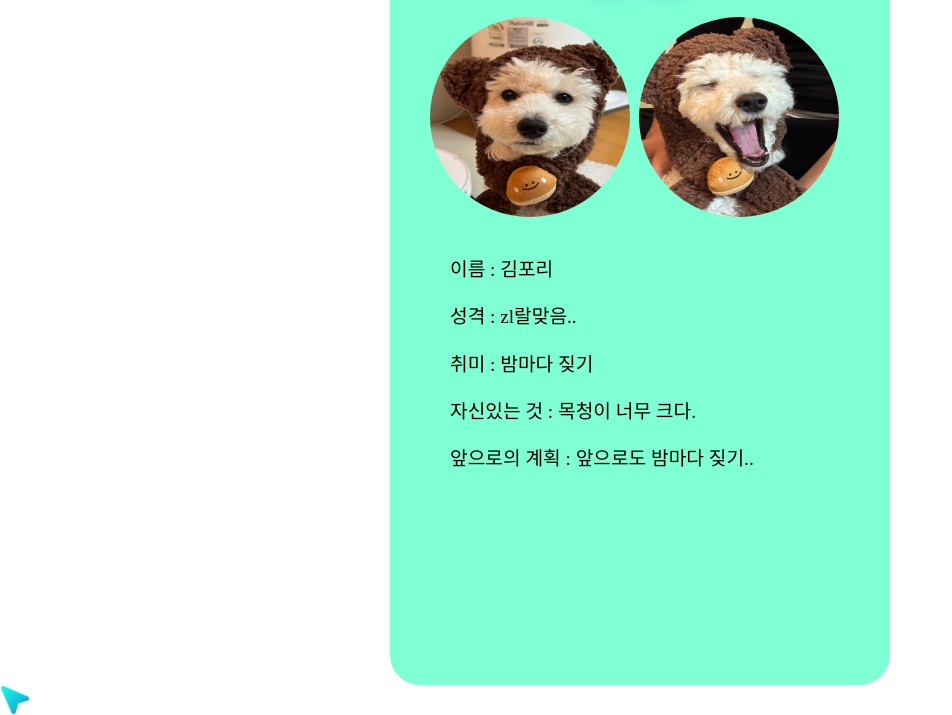
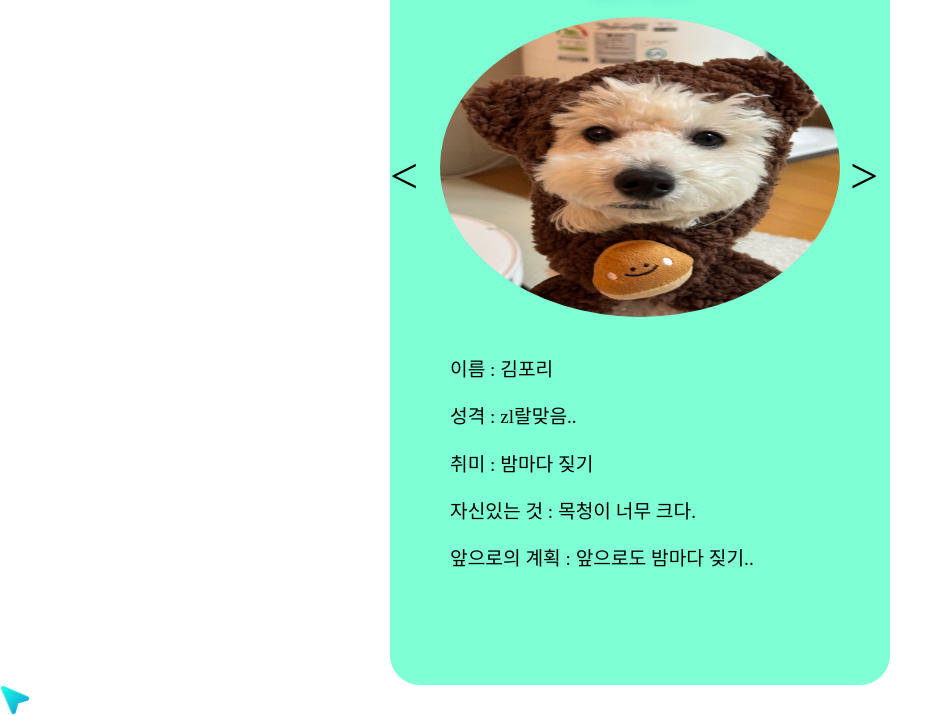
Before and after one commit to nas7062/Intro, a plain HTML site: page share.html in a window 1280 px wide. Shown: the part 115-830 px from the top of the page, without its empty margins (0-952 px from the left). Drawn offline with Linux system fonts and the light colour scheme; a web font is replaced by a local one.

Commit message:
슬라이더 기능 추가

```diff
--- a/index.js
+++ b/index.js
@@ -1,33 +1,56 @@
-document.addEventListener('DOMContentLoaded', () => {
-  const modal = document.querySelector('.modal');
-  const modalPopups = document.querySelectorAll('.modal_popup');
+document.addEventListener("DOMContentLoaded", () => {
+  const modal = document.querySelector(".modal");
+  const modalPopups = document.querySelectorAll(".modal_popup");
 
-  document.addEventListener('click', (event) => {
-    if (event.target.classList.contains('modal_btn')) {
+  document.addEventListener("click", (event) => {
+    if (event.target.classList.contains("modal_btn")) {
       const targetModal = event.target.dataset.modal;
       console.dir(targetModal);
-      modal.style.display = 'block';
-      document.querySelector(`.modal_popup.${targetModal}`).style.display = 'block';
+      modal.style.display = "block";
+      document.querySelector(`.modal_popup.${targetModal}`).style.display =
+        "block";
     }
   });
 
-  document.addEventListener('click', (event) => {
-    if (event.target.classList.contains('close_btn')) {
-      modal.style.display = 'none';
-      modalPopups.forEach((popup) => (popup.style.display = 'none'));
+  document.addEventListener("click", (event) => {
+    if (event.target.classList.contains("close_btn")) {
+      modal.style.display = "none";
+      modalPopups.forEach((popup) => (popup.style.display = "none"));
     }
   });
 
-  modal.addEventListener('click', (event) => {
+  modal.addEventListener("click", (event) => {
     if (event.target === modal) {
-      modal.style.display = 'none';
-      modalPopups.forEach((popup) => (popup.style.display = 'none'));
+      modal.style.display = "none";
+      modalPopups.forEach((popup) => (popup.style.display = "none"));
     }
   });
 });
-const cursor = document.getElementById('customCursor');
+const cursor = document.getElementById("customCursor");
 
-document.addEventListener('mousemove', (e) => {
+document.addEventListener("mousemove", (e) => {
   cursor.style.left = `${e.pageX}px`;
   cursor.style.top = `${e.pageY}px`;
 });
+
+const sliderWrap = document.querySelector("#slider-wrap");
+const sliderContainer = document.querySelector("#slider-items");
+const slidesCount = document.querySelectorAll(".slide").length;
+let currentIdx = 1;
+function movingSlider(index) {
+  sliderContainer.style.transition = "transform 0.5s ease";
+  sliderContainer.style.transform = `translateX(-${400 * index}px)`;
+  console.log("moving");
+}
+
+document.addEventListener("click", (e) => {
+  let index = currentIdx;
+  e.preventDefault();
+  if (e.target.classList.contains("left")) {
+    currentIdx = currentIdx - 1 >= 0 ? currentIdx - 1 : slidesCount - 1;
+  } else if (e.target.classList.contains("right")) {
+    currentIdx = currentIdx + 1 >= slidesCount ? 0 : currentIdx + 1;
+  }
+  console.log(currentIdx);
+  movingSlider(index);
+});
--- a/share.html
+++ b/share.html
@@ -10,7 +10,7 @@
     ></script>
     <link rel="stylesheet" href="./style.css" />
     <style>
-      @import url('https://fonts.googleapis.com/css2?family=Yeon+Sung&display=swap');
+      @import url("https://fonts.googleapis.com/css2?family=Yeon+Sung&display=swap");
     </style>
   </head>
   <body>
@@ -18,10 +18,17 @@
       <header id="share-header">
         <button id="back" onclick="location.href='menu.html'">&lt;</button>
         <h2>공유 해요!</h2>
-        <figure id="share-img">
-          <img src="./pory.jpg" alt="내 이미지" />
-          <img src="./pory2.jpg" alt="내 이미지" />
-        </figure>
+        <span class="left">&lt;</span>
+        <span class="right">&gt;</span>
+        <div id="slider-wrap">
+          <div id="slider-items">
+            <img src="./pory.jpg" alt="내 이미지" class="slide" />
+            <img src="./pory2.jpg" alt="내 이미지" class="slide" />
+            <img src="./pory.jpg" alt="내 이미지" class="slide" />
+            <img src="./pory2.jpg" alt="내 이미지" class="slide" />
+          </div>
+        </div>
+
       </header>
       <main id="share-main">
         <section>
--- a/style.css
+++ b/style.css
@@ -60,7 +60,7 @@ body {
   margin-top: 200px;
 }
 
-#index-main>button {
+#index-main > button {
   background-color: rgba(108, 238, 16, 0.389);
   border: 3px solid rgb(9, 220, 69);
   padding: 15px 30px;
@@ -82,7 +82,7 @@ body {
   border: 0;
   background-color: rgba(108, 238, 16, 0.389);
   border-radius: 50%;
-    font-size: 2.0rem;
+  font-size: 2rem;
   margin: 5px;
   padding: 5px 15px;
   color: white;
@@ -95,7 +95,7 @@ body {
   box-shadow: 0px 0px 0px 0px #007144;
 }
 
-#menu-header>h1,
+#menu-header > h1,
 h2 {
   text-align: center;
   color: white;
@@ -119,7 +119,7 @@ h2 {
   margin-top: 0;
 }
 
-#section-container>section {
+#section-container > section {
   width: 45%;
   height: 45%;
   background-color: rgba(200, 255, 246, 0.875);
@@ -131,7 +131,7 @@ h2 {
   box-shadow: 0px 5px 0px 0px #007144;
 }
 
-#section-container>section:hover {
+#section-container > section:hover {
   background-color: chartreuse;
 }
 
@@ -162,7 +162,7 @@ figcaption {
   top: -50px;
 }
 
-#intro-main>section {
+#intro-main > section {
   margin-left: 30px;
   font-size: 1.2rem;
   font-weight: 800;
@@ -226,7 +226,7 @@ figcaption {
   border-radius: 30%;
 }
 
-#hobby-main>section {
+#hobby-main > section {
   margin-left: 30px;
   font-size: 1.3rem;
   font-weight: 800;
@@ -237,7 +237,7 @@ figcaption {
   height: 150px;
 }
 
-#music-main>section {
+#music-main > section {
   margin-left: 30px;
   font-size: 1.3rem;
   font-weight: 800;
@@ -252,7 +252,7 @@ figcaption {
 }
 
 #share-header {
-    height: 350px;
+  height: 450px;
 }
 
 #share-header h2 {
@@ -260,8 +260,47 @@ figcaption {
   text-align: center;
 }
 
-#share-main>section {
+#share-main > section {
   margin-left: 60px;
   font-size: 1.2rem;
   font-weight: 800;
 }
+
+#slider-wrap {
+  width: 400px;
+  height: 400px;
+  position: relative;
+  overflow: hidden;
+  margin: 0 50px;
+}
+#slider-items {
+  display: flex;
+}
+
+.slide {
+  display: flex;
+  justify-content: center;
+  align-items: center;
+  overflow: hidden;
+  flex: 0 0 100%;
+  width: 300px;
+  height: 300px;
+  border-radius: 50%;
+}
+.left {
+  float: left;
+  font-size: 50px;
+  z-index: 100;
+  width: 50px;
+  position: relative;
+  top:130px;
+}
+.right {
+  float: right;
+  font-size: 50px;
+  z-index: 100;
+  width: 50px;
+  position: relative;
+  top:130px;
+  left:10px
+}
```
Lines whose indentation alone changed are shown as unchanged.
